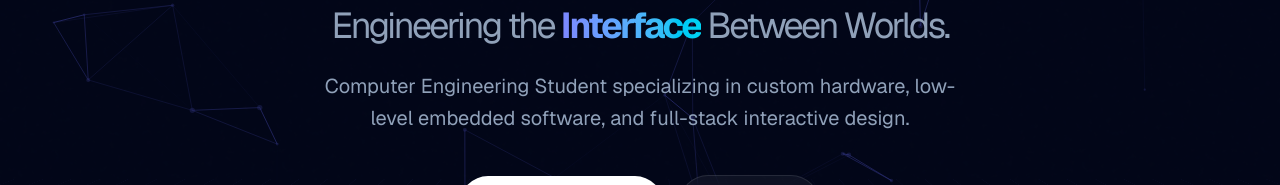
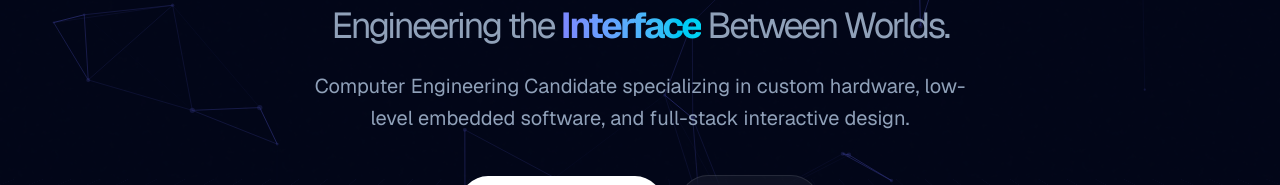
Before and after one commit to RichardP111/richard-portfolio, a Next.js app: page / in a window 1280 px wide. Shown: the part 373-558 px from the top of the page. Built offline with nearby package versions, Linux system fonts and the light colour scheme.

Commit message:
Fixed Errors

```diff
--- a/app/page.tsx
+++ b/app/page.tsx
@@ -519,7 +519,7 @@ const DraggableTerminal = () => {
           output = 'Commands: about, projects, skills, contact, clear';
           break;
         case 'about':
-          output = 'Computer Engineering Student. Builder of hardware. Lover of code.';
+          output = 'Computer Engineering Candidate. Builder of hardware. Lover of code.';
           break;
         case 'skills':
           output = 'Java, Kotlin, C++, Python, React, Circuit Design, Arduino...';
@@ -965,7 +965,7 @@ export default function App() {
                 <NeuralCanvas /><div className="absolute bottom-0 left-0 w-full h-[400px] z-0 opacity-40"><CyberGrid /></div>
                 <motion.div initial={{ scale: 2, opacity: 0 }} animate={{ scale: 1, opacity: 1 }} transition={{ duration: 1.5, ease: "circOut", delay: 0.5 }} className="relative z-10 text-center max-w-4xl pointer-events-none">
                   <h1 className="text-5xl md:text-8xl font-black text-white tracking-tight mb-6 pointer-events-auto"><AutoGlitchText text="RICHARD PU" className="block" /><span className="text-2xl md:text-4xl font-normal text-slate-400 block mt-2">Engineering the <span className="text-transparent bg-clip-text bg-gradient-to-r from-indigo-400 to-cyan-400 font-bold">Interface</span> Between Worlds.</span></h1>
-                  <p className="text-lg md:text-xl text-slate-400 max-w-2xl mx-auto mb-10 leading-relaxed pointer-events-auto">Computer Engineering Student specializing in custom hardware, low-level embedded software, and full-stack interactive design.</p>
+                  <p className="text-lg md:text-xl text-slate-400 max-w-2xl mx-auto mb-10 leading-relaxed pointer-events-auto">Computer Engineering Candidate specializing in custom hardware, low-level embedded software, and full-stack interactive design.</p>
                   <div className="flex flex-col sm:flex-row items-center justify-center gap-4 pointer-events-auto"><a href="#projects" className="px-8 py-4 rounded-full bg-white text-slate-950 font-bold flex items-center justify-center gap-2 hover:bg-indigo-50 transition-colors w-full sm:w-auto">Explore Works <ChevronRight size={18} /></a><a href="#about" className="px-8 py-4 rounded-full bg-white/5 border border-white/10 text-white font-bold backdrop-blur-sm hover:bg-white/10 transition-colors w-full sm:w-auto flex items-center justify-center">About Me</a></div>
                 </motion.div>
                 <motion.div animate={{ y: [0, 10, 0] }} transition={{ duration: 2, repeat: Infinity }} className="absolute bottom-10 left-1/2 -translate-x-1/2 text-slate-600"><div className="w-6 h-10 border-2 border-slate-700 rounded-full flex justify-center p-1"><div className="w-1 h-2 bg-slate-700 rounded-full" /></div></motion.div>
```
